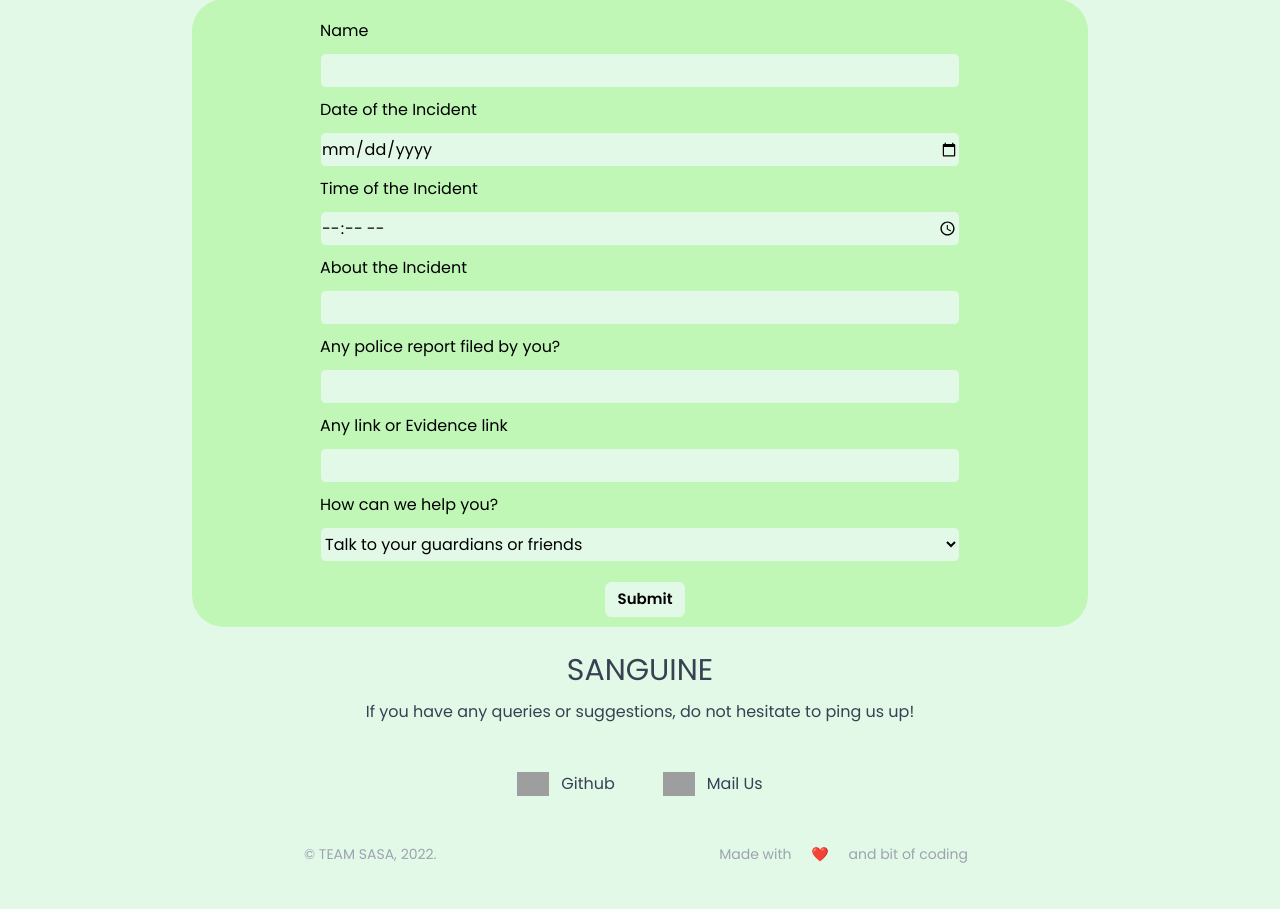
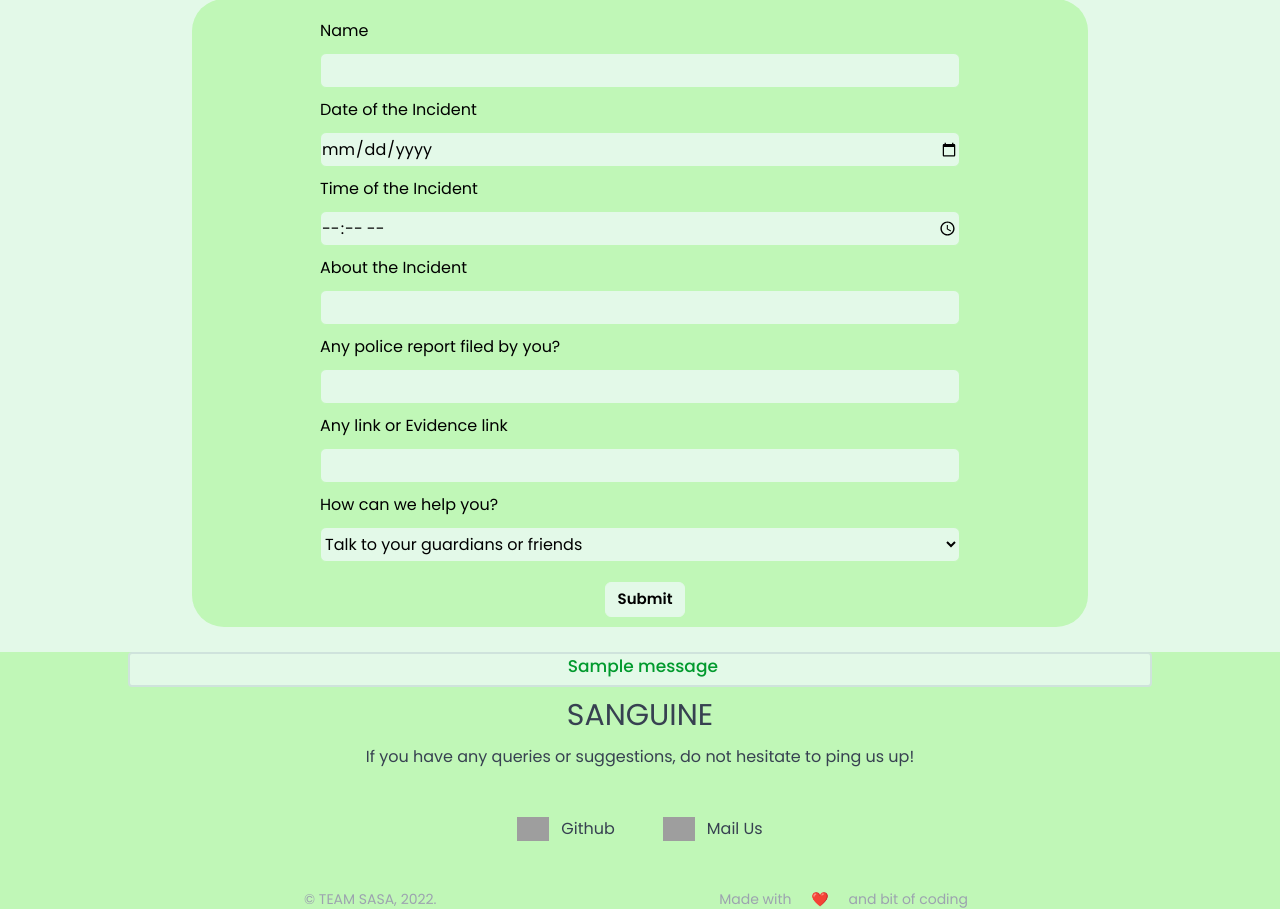
Before and after one commit to ankitakashyap05/Sanguine, a Django app: page /report in a window 1280 px wide. Shown: the part 412-1321 px from the top of the page. Before the commit the page ends 1275 px from the top, so only its background shows below. Run offline with Django 3.2, Linux system fonts and the light colour scheme; tables that the repository leaves empty hold one stand-in row (values such as "Sample post"); one stand-in notice (Sample message) is shown; some libraries are stand-ins or nearby versions; grey boxes are pictures that could not be loaded.

Commit message:
change validator,message box

```diff
--- a/sasa/views.py
+++ b/sasa/views.py
@@ -41,7 +41,6 @@ def signuppage(request):
 
 
         newuser=User.objects.create_user(username,email,password)
-        newuser.is_active=False
         newuser.save()
         userinfo=UserCompleteInfo(username=newuser.username,email=newuser.email,password=newuser.password,age=age,occupation=occupation,mobile=mobile,gender=gender)
         userinfo.save()
@@ -58,10 +57,10 @@ def loginpage(request):
         password1=request.POST.get("password1")
         user=authenticate(username=username,password=password1)
         if user is not None:
-            login(request,user)
+            login(request, user)
             return render(request,"index.html")
         else:
-            messages.error(request,"Entered login credentials are not correct.")
+            messages.error(request,"Entered login credentials are incorrect.")
 
 
 
--- a/static/assets/validator.js
+++ b/static/assets/validator.js
@@ -9,7 +9,7 @@ function VALIDATORS1(){
     var valpass1=password.value;
     var valpass2=cpassword.value;
     if(!(username.value.match(usernameregex))){
-        window.alert("Username not allowed.");
+        window.alert("Username should be alpha-numeric.");
         username.focus();
         return false;
     }
--- a/templates/authentication/login.html
+++ b/templates/authentication/login.html
@@ -41,7 +41,7 @@
               </div>
                  <div class="text">Password</div>
               <div>
-                <input type="password" id="password" class="i-field"name="password1" />
+                <input type="password" id="password1" class="i-field"name="password1" />
               </div>
               <div class="button">
                 <input type="submit" value="Login" class="btn" />
--- a/templates/base.html
+++ b/templates/base.html
@@ -92,7 +92,7 @@
     <!-- {% block svg %}{% endblock svg %} -->
 
 <footer>
-
+{% block messagebox %}{% endblock messagebox %}
 <div class="{% block color_col %}{% endblock color_col %}">
   <div class="max-w-2xl mx-auto text-gray-700 ">
       <div class="text-center">
--- a/templates/report.html
+++ b/templates/report.html
@@ -81,108 +81,15 @@ Fill in legitmate details. We will get back to you soon. If any decrepancies are
     </div>
   </div>
 </section>
-<!-- {% comment %}
-<!-- <svg
-  xmlns="http://www.w3.org/2000/svg"
-  viewBox="0 0 1440 320"
-  style="background: #c0f7b7"
->
-  <path
-    fill="#E3F9E8"
-    fill-opacity="1"
-    d="M0,160L80,160C160,160,320,160,480,176C640,192,800,224,960,202.7C1120,181,1280,107,1360,69.3L1440,32L1440,0L1360,0C1280,0,1120,0,960,0C800,0,640,0,480,0C320,0,160,0,80,0L0,0Z"
-    style="user-select: auto"
-  ></path>
-</svg>
-{% endcomment %} -->
-<!-- <img src="{% static 'images/wave1.png' %}" alt="" />
-<div>
-  <section class="text-gray-700">
-    <div class="container px-5 mx-auto">
-      <div class="text-center mb-20">
-        <h1 class="sm:text-3xl text-2xl font-medium text-center title-font text-gray-900 mb-4">
-          Frequently Asked Questions
-        </h1>
-        <p class="text-base leading-relaxed xl:w-2/4 lg:w-3/4 mx-auto">
-          The most common questions about how our services works and what
-          can do for you.
-        </p>
-      </div>
-      <div class="flex flex-wrap lg:w-4/5 sm:mx-auto sm:mb-2 -mx-2">
-        <div class="w-full lg:w-1/2 px-4 py-2">
-          <details class="mb-4">
-            <summary class="font-semibold  lgreen-col rounded-md py-2 px-4">
-              How Long is this site live?
-            </summary>
+{% endblock body %}
+{% block messagebox %}
+<center>
+  {% if messages %}{% for message in messages %}
+  <div class="messagebox" >
+<div class="alert alert-{{ message.tags }} alert-dismissible fade show my-0 extra" role="alert">
+ {{ message }}
+<button type="button" class="btn-close" data-bs-dismiss="alert" aria-label="Close"></button>
+</div></div>{% endfor %}{% endif %}
 
-            <span>
-              Laboris qui labore cillum culpa in sunt quis sint veniam.
-              Dolore ex aute deserunt esse ipsum elit aliqua. Aute quis
-              minim velit nostrud pariatur culpa magna in aute.
-            </span>
-          </details>
-          <details class="mb-4">
-            <summary class="font-semibold lgreen-col rounded-md py-2 px-4">
-              Can I install/upload anything I want on there?
-            </summary>
-
-            <span>
-              Laboris qui labore cillum culpa in sunt quis sint veniam.
-              Dolore ex aute deserunt esse ipsum elit aliqua. Aute quis
-              minim velit nostrud pariatur culpa magna in aute.
-            </span>
-          </details>
-          <details class="mb-4">
-            <summary class="font-semibold  lgreen-col rounded-md py-2 px-4">
-              How can I migrate to another site?
-            </summary>
-
-            <span>
-              Laboris qui labore cillum culpa in sunt quis sint veniam.
-              Dolore ex aute deserunt esse ipsum elit aliqua. Aute quis
-              minim velit nostrud pariatur culpa magna in aute.
-            </span>
-          </details>
-        </div>
-        <div class="w-full lg:w-1/2 px-4 py-2">
-          <details class="mb-4">
-            <summary class="font-semibold  lgreen-col rounded-md py-2 px-4">
-              Can I change the domain you give me?
-            </summary>
-
-            <span class="px-4 py-2">
-              Laboris qui labore cillum culpa in sunt quis sint veniam.
-              Dolore ex aute deserunt esse ipsum elit aliqua. Aute quis
-              minim velit nostrud pariatur culpa magna in aute.
-            </span>
-          </details>
-          <details class="mb-4">
-            <summary class="font-semibold  lgreen-col rounded-md py-2 px-4">
-              How many sites I can create at once?
-            </summary>
-
-            <span class="px-4 py-2">
-              Laboris qui labore cillum culpa in sunt quis sint veniam.
-              Dolore ex aute deserunt esse ipsum elit aliqua. Aute quis
-              minim velit nostrud pariatur culpa magna in aute.
-            </span>
-          </details>
-          <details class="mb-4">
-            <summary class="font-semibold  lgreen-col rounded-md py-2 px-4">
-              How can I communicate with you?
-            </summary>
-
-            <span class="px-4 py-2">
-              Laboris qui labore cillum culpa in sunt quis sint veniam.
-              Dolore ex aute deserunt esse ipsum elit aliqua. Aute quis
-              minim velit nostrud pariatur culpa magna in aute.
-            </span>
-          </details>
-        </div>
-      </div>
-    </div>
-  </section> -->
-<!-- </div> -->
-<!-- {% endblock body %} {% block svg %}
-<img src="{% static 'images/wave2.png' %}"style="background: #e3f9e8"alt=""/>{% endblock svg %} {% block color_col %}lgreen-col{% endblock color_col %}
-{% block script %}{% endblock script %} -->
+</center>
+{% endblock messagebox %}
```
Also changed, not shown: templates/authentication/signup.html (+11 -0 lines).
